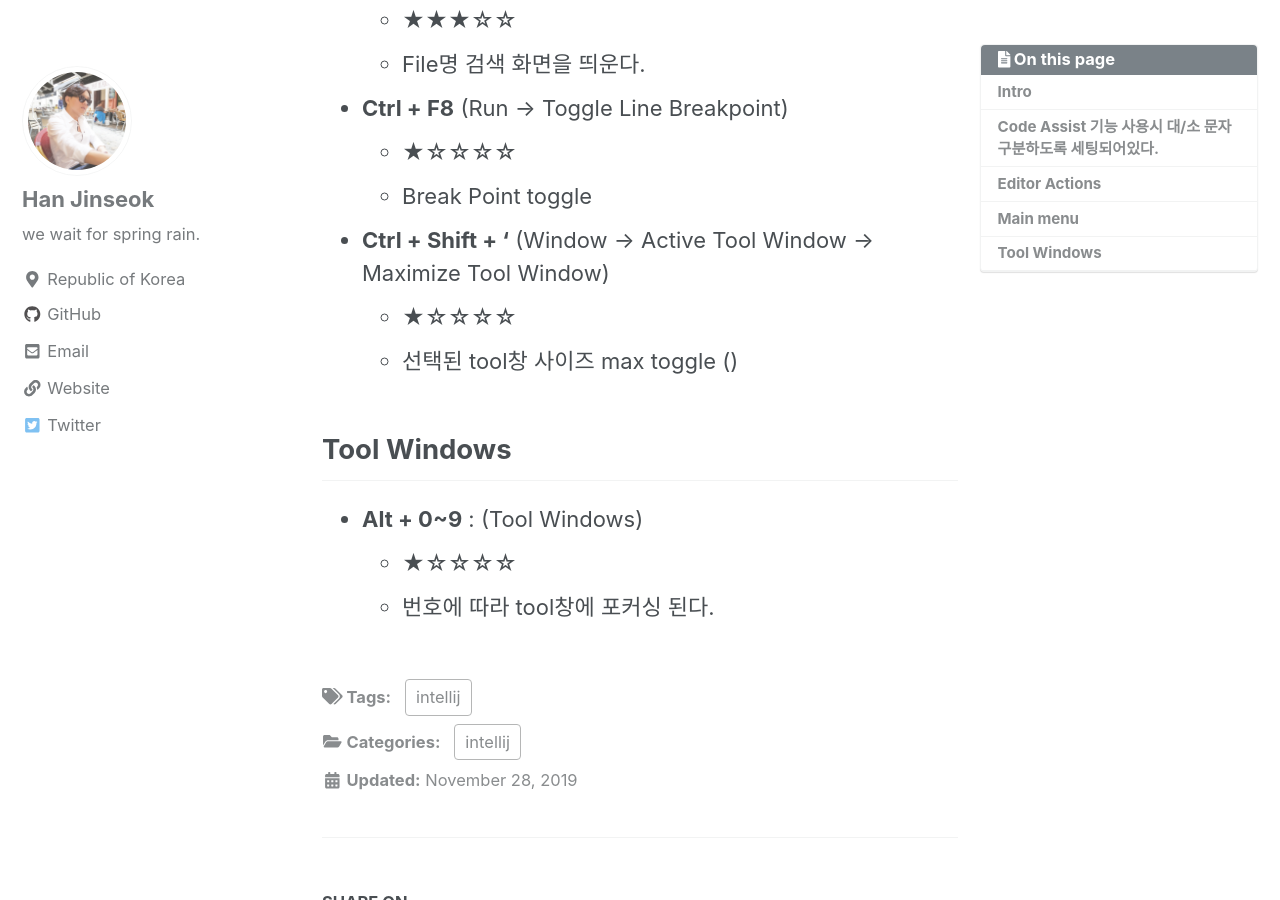
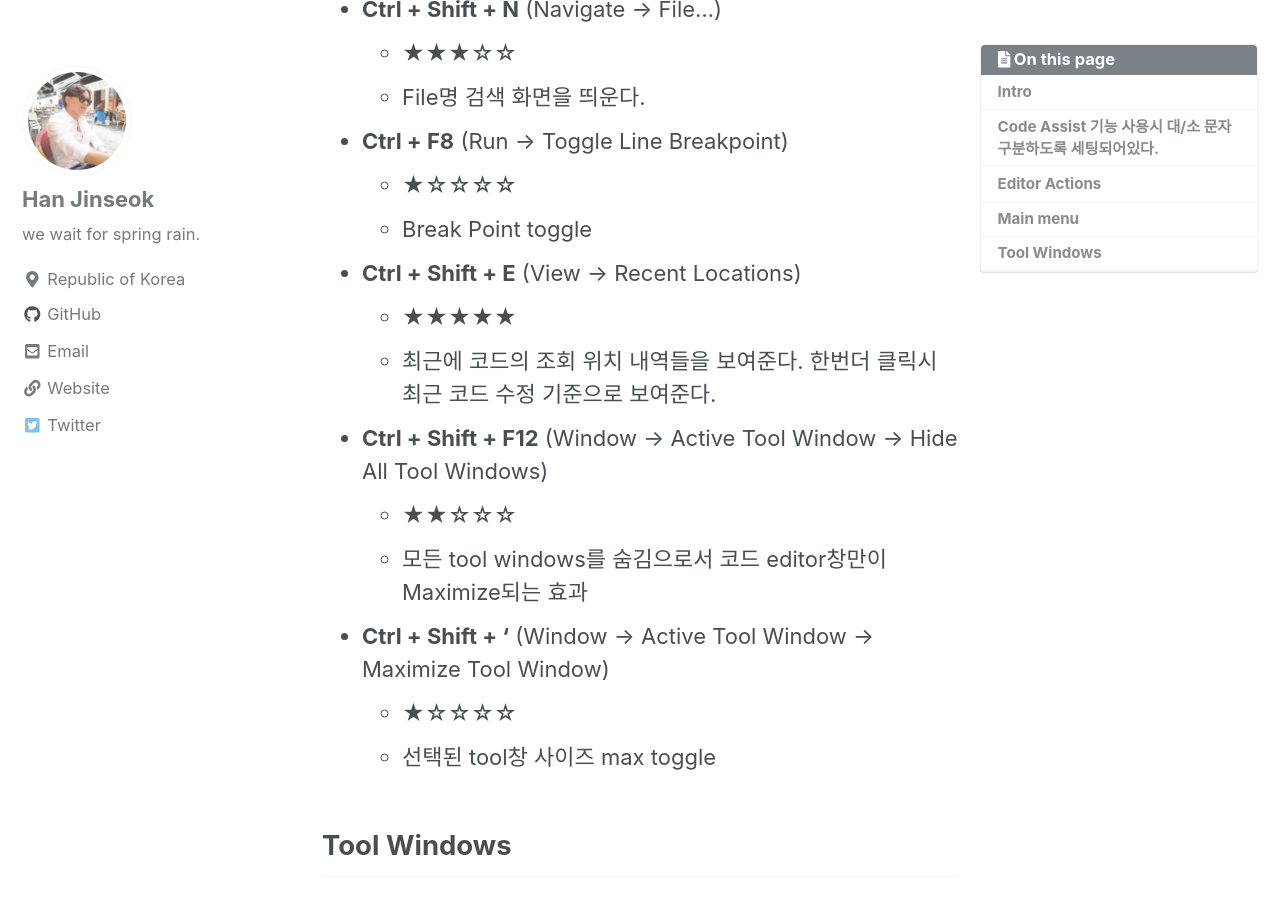
Before and after one commit to moregorenine/moregorenine.github.io, a Jekyll site: the page built from _posts/intellij/2019-11-28-intellij-keymap.md, in a window 1280 px wide and 900 px high, scrolled down 2362 px. Built offline with Jekyll 4.4.1, drawn with Linux system fonts in a browser that asks for light colours; nearby versions of some CDN libraries; comment, search, counter and statistics services are not loaded; a style sheet for code colours, icons or effects is not loaded; some of the changed text lies outside the part shown.

Commit message:
Update 2019-11-28-intellij-keymap.md

```diff
--- a/_posts/intellij/2019-11-28-intellij-keymap.md
+++ b/_posts/intellij/2019-11-28-intellij-keymap.md
@@ -58,9 +59,15 @@ Settings -> Editor -> General -> Match case: 체크 해제
 - **Ctrl + F8** (Run → Toggle Line Breakpoint)
   - ★☆☆☆☆
   - Break Point toggle
+- **Ctrl + Shift + E** (View → Recent Locations)
+  - ★★★★★
+  - 최근에 코드의 조회 위치 내역들을 보여준다. 한번더 클릭시 최근 코드 수정 기준으로 보여준다.
+- **Ctrl + Shift + F12** (Window → Active Tool Window → Hide All Tool Windows)
+  - ★★☆☆☆
+  - 모든 tool windows를 숨김으로서 코드 editor창만이 Maximize되는 효과
 - **Ctrl + Shift + '** (Window → Active Tool Window → Maximize Tool Window)
   - ★☆☆☆☆
-  - 선택된 tool창 사이즈 max toggle ()
+  - 선택된 tool창 사이즈 max toggle
 
 ## Tool Windows
 - **Alt + 0~9** : (Tool Windows)
```
Also changed, not shown: other parts of _posts/intellij/2019-11-28-intellij-keymap.md (+2 -1 lines).
